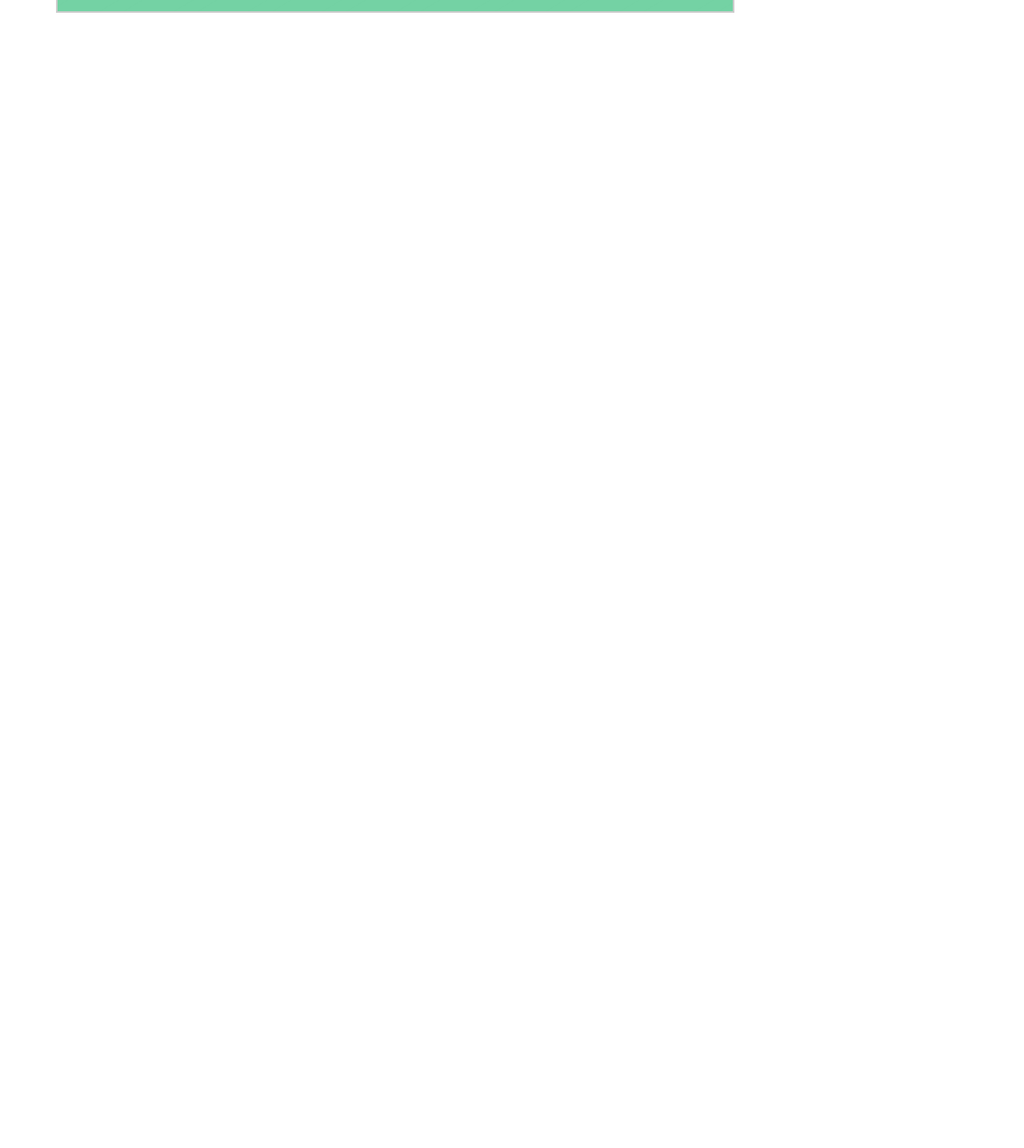
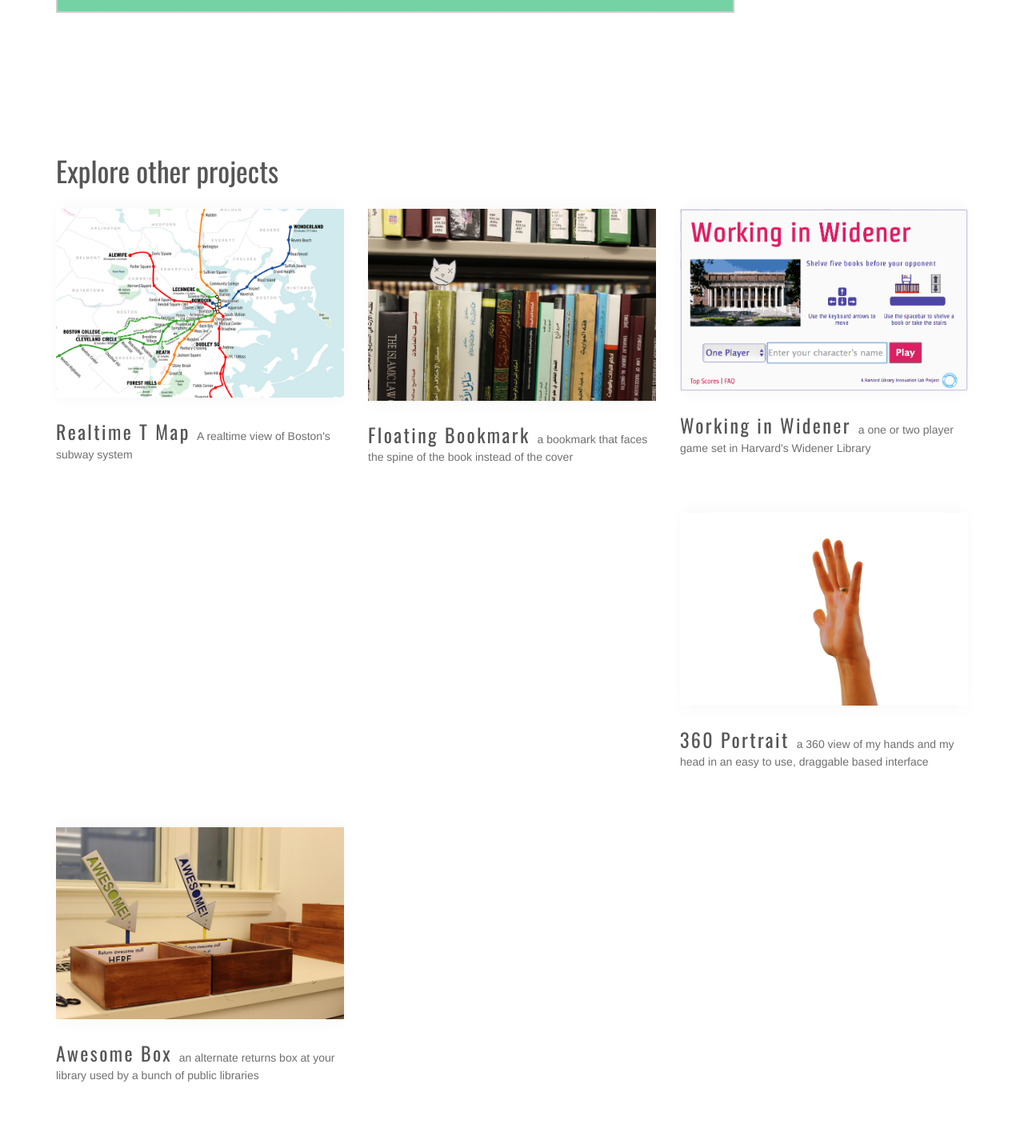
Before and after one commit to phillipsm/mattphillips-info, a Flask app: page /ambient-timer in a window 1280 px wide. Shown: the part 2781-4216 px from the top of the page at 80% size. Before the commit the page ends 2797 px from the top, so only its background shows below. Run offline with Flask 2, Linux system fonts and the light colour scheme.

Commit message:
added "explore other projects" section to project pages

```diff
--- a/static/css/main.css
+++ b/static/css/main.css
@@ -9,18 +9,18 @@
 	color: #555;
 }
 
-.landing .project-row img {
+.landing .project-row img, .project-container .project-row img {
 	box-shadow: 0 9px 18px -2px #fafafa, 0 -9px 18px -2px #fafafa;
 }
 
-.landing .project-title {
+.landing .project-title, .project-container .project-row .project-title {
 	font: 400 24px/1 "oswald";
 	letter-spacing: .1em;
 	color: #555;
 	margin-right: 5px;
 }
 
-.landing .project-row p {
+.landing .project-row p, .project-container .project-row p {
 	font-size: 14px;
 	line-height: 1.6;
 	margin-top: 17px;
@@ -54,7 +54,7 @@ a:hover {
 
 /* Media queries to adjust on window resize start */
 @media(max-width:767px) {
-	.landing .project-row p {
+	.landing .project-row p, .project-container .project-row p {
 		margin-bottom: 60px;
 	}
 
@@ -68,7 +68,7 @@ a:hover {
 }
 
 @media(min-width:768px) {
-	.landing .project-row p {
+	.landing .project-row p, .project-container .project-row p {
 		margin-bottom: 60px;
 	}
 
@@ -78,7 +78,7 @@ a:hover {
 }
 
 @media(min-width:992px) {
-	.landing .project-row p {
+	.landing .project-row p, .project-container .project-row p {
 		margin-bottom: 70px;
 	}
 
@@ -112,6 +112,7 @@ a:hover {
 .project-container .header a:hover {
 	color: #5859D1;
 }
+
 .project-container img {
 	margin-bottom: 30px;
 	border: 2px solid #ccc;
@@ -134,4 +135,15 @@ a:hover {
 	margin-bottom: 6px;
 }
 
+.project-container .explore-title {
+	font: 35px/1 "oswald";
+	color: #555;
+	margin-top: 150px;
+	margin-bottom: 30px;
+}
+
+.project-container .project-row img{
+	border: none;
+}
+
 /* project page styling end */
--- a/templates/projects/ambient-timer.html
+++ b/templates/projects/ambient-timer.html
@@ -60,7 +60,29 @@
 				</p>
 			</div>
 		</div> <!--/ row-->
-
+		<p class="explore-title">Explore other projects</p>
+		<div class="row project-row">
+			<div class="col-sm-6 col-md-4">
+				<img src="/static/img/t-map.png" class="img-responsive">
+				<p><span class="project-title">Realtime T Map</span> A realtime view of Boston's subway system</p>
+			</div>
+			<div class="col-sm-6 col-md-4">
+				<a href="ambient-timer"><img src="/static/img/f-b.JPG" class="img-responsive"></a>
+				<p><span class="project-title">Floating Bookmark</span> a bookmark that faces the spine of the book instead of the cover</p>
+			</div>
+			<div class="col-sm-6 col-md-4">
+				<a href="ambient-timer"><img src="/static/img/working.png" class="img-responsive"></a>
+				<p><span class="project-title">Working in Widener</span> a one or two player game set in Harvard's Widener Library</p>
+			</div>
+			<div class="col-sm-6 col-md-4">
+				<img src="/static/img/360.jpg" class="img-responsive">
+				<p><span class="project-title">360 Portrait</span> a 360 view of my hands and my head in an easy to use, draggable based interface</p>
+			</div>
+			<div class="col-sm-6 col-md-4">
+				<a href="awesome-box"><img src="/static/img/awesome.jpg" class="img-responsive"></a>
+				<p><span class="project-title">Awesome Box</span> an alternate returns box at your library used by a bunch of public libraries</p>
+			</div>
+		</div> <!-- / project-row -->
   </div> <!-- /container -->
     <!-- jQuery (necessary for Bootstrap's JavaScript plugins) -->
     <script src="https://code.jquery.com/jquery.js"></script>
--- a/templates/projects/awesome-box.html
+++ b/templates/projects/awesome-box.html
@@ -57,10 +57,7 @@
 				<p>
 					This description isn't half as interesting as the thing itself. <a href="http://ambienttimer.com">ambienttimer.com</a>
 				</p>
-
-
 			</div>
-
 		</div>
 
   </div> <!-- /container -->
```
